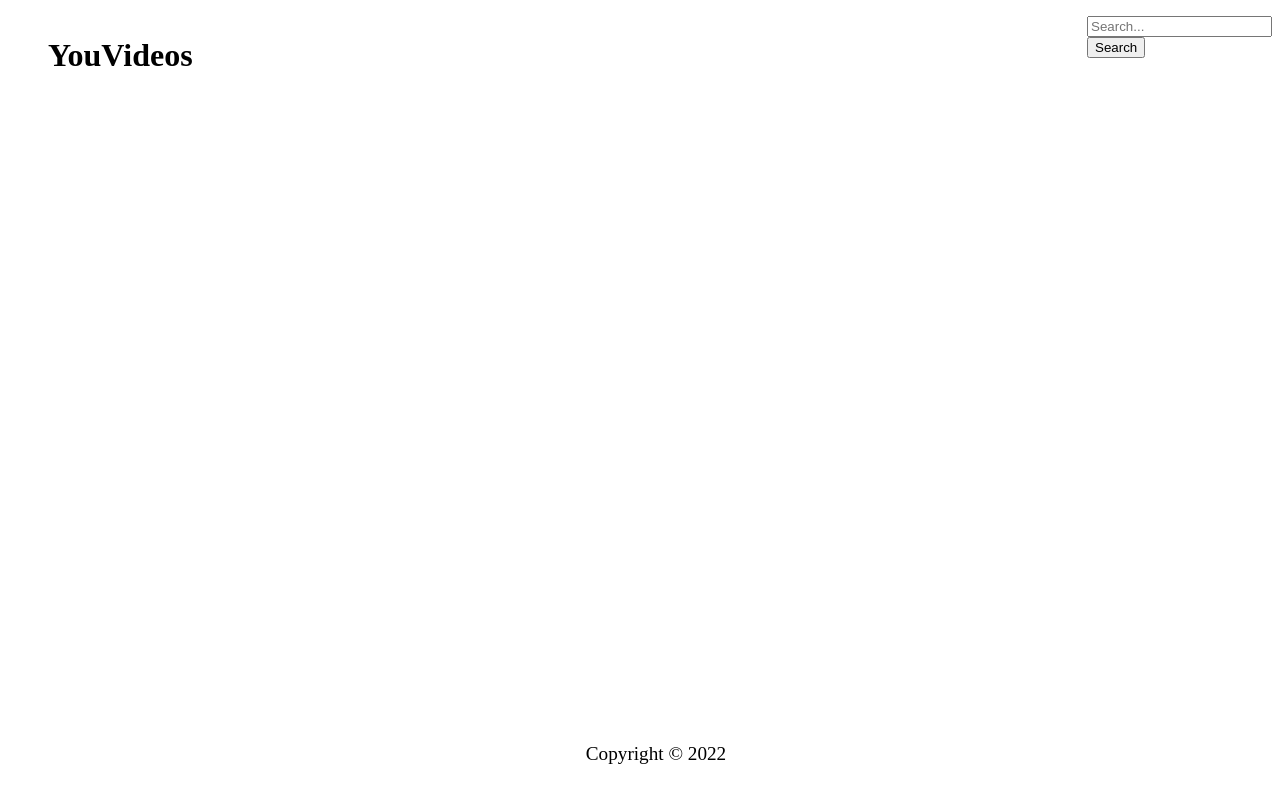
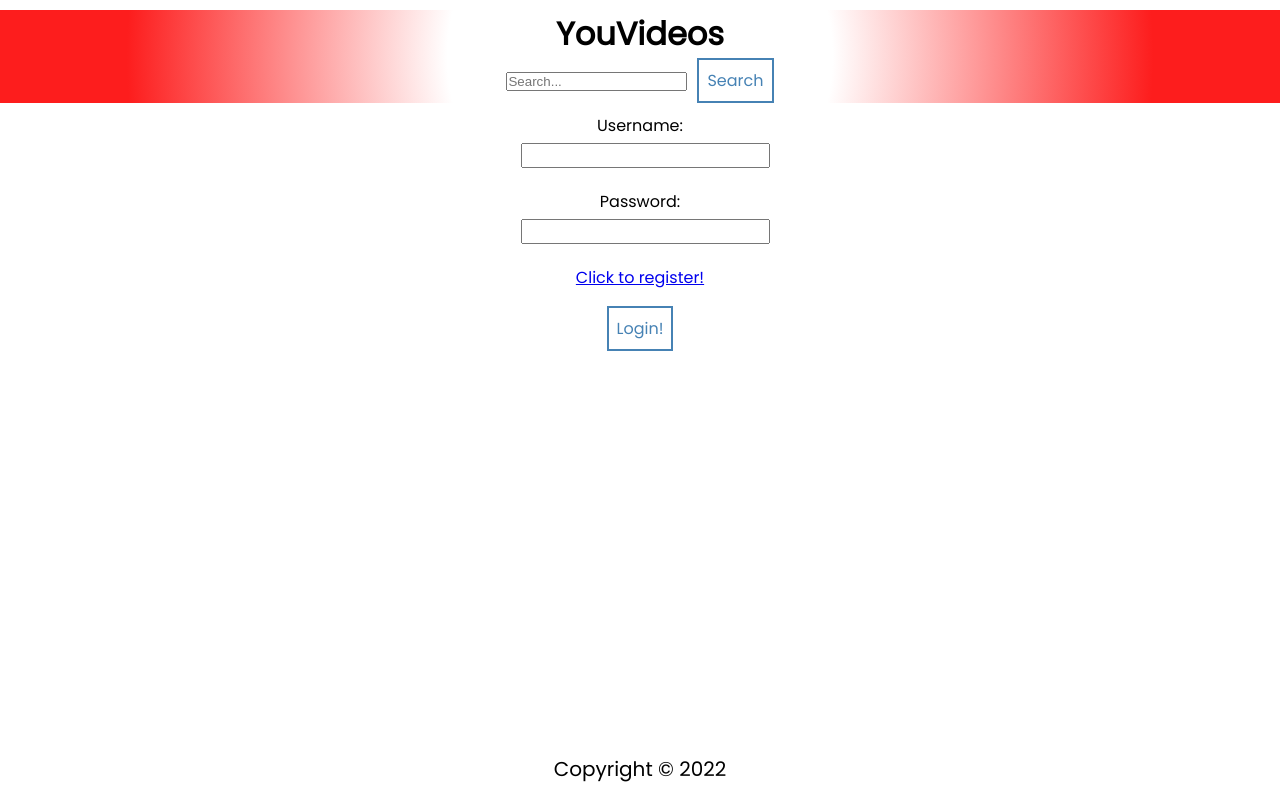
Before and after one commit to wenchijchang/YouTube_Backend_API, a React (Create React App) app in the folder frontend/: page /login in a window 1280 px wide. Built offline with nearby package versions, Linux system fonts and the light colour scheme.

Commit message:
added styling to components

```diff
--- a/frontend/src/App.js
+++ b/frontend/src/App.js
@@ -1,7 +1,7 @@
 // General Imports
 import React from "react";
 import { Routes, Route } from "react-router-dom";
-// import "./App.css";
+import "./App.css";
 
 // Pages Imports
 // import HomePage from "./pages/HomePage/HomePage";
@@ -25,17 +25,17 @@
       {/* <Navbar /> */}
       <VidNavBar />
       <Routes>
-        {/* <Route
+        <Route
           path="/"
           element={
             <PrivateRoute>
-              <HomePage />
+              <VidHomePage />
             </PrivateRoute>
           }
-        /> */}
-        {/* <Route path="/register" element={<RegisterPage />} />
-        <Route path="/login" element={<LoginPage />} /> */}
-        <Route exact path="/" element={<VidHomePage />} />
+        />
+        <Route path="/register" element={<RegisterPage />} />
+        <Route path="/login" element={<LoginPage />} />
+        {/* <Route exact path="/" element={<VidHomePage />} /> */}
         <Route path="/search/:searchTerm" element={<DisplaySearchPage />} />
         <Route path="/video/:id" element={<VideoPlayer />} />
       </Routes>
--- a/frontend/src/components/CommentForm/CommentForm.jsx
+++ b/frontend/src/components/CommentForm/CommentForm.jsx
@@ -28,7 +28,7 @@
   return (
     <form onSubmit={handleSubmit}>
       <div className="form-group">
-        <label>Comment</label>
+        <label style={{ marginRight: "10px" }}>Comment</label>
         <input
           type={"text"}
           className="form-control"
@@ -37,7 +37,11 @@
           onChange={(event) => setComment(event.target.value)}
         />
       </div>
-      <button type="submit" className="btn btn-primary">
+      <button
+        type="submit"
+        className="btn btn-primary"
+        style={{ marginTop: "10px" }}
+      >
         Submit
       </button>
     </form>
--- a/frontend/src/components/RelatedVideos/RelatedVideos.jsx
+++ b/frontend/src/components/RelatedVideos/RelatedVideos.jsx
@@ -13,7 +13,7 @@
   const getRelatedVideos = async () => {
     try {
       let response = await axios.get(
-        `https://www.googleapis.com/youtube/v3/search?type=video&relatedToVideoId=${videoId}&key=${KEY}&part=snippet`
+        `https://www.googleapis.com/youtube/v3/search?type=video&relatedToVideoId=${videoId}&key=${KEY}&part=snippet&maxResults=4`
       );
       // debugger;
       setVideos(response.data.items);
--- a/frontend/src/components/SearchBar/SearchBar.jsx
+++ b/frontend/src/components/SearchBar/SearchBar.jsx
@@ -16,18 +16,19 @@
   };
 
   return (
-    <form className="row" onSubmit={handleSubmit} style={{}}>
-      <div className="col-10">
-        <input
-          className="search-bar"
-          placeholder="Search..."
-          value={searchTerm}
-          onChange={(event) => setSearchTerm(event.target.value)}
-        />
-      </div>
-      <div className="col-2">
-        <button>Search</button>
-      </div>
+    <form className="form-inline" onSubmit={handleSubmit}>
+      <input
+        className="form-control mr-xl-2"
+        placeholder="Search..."
+        value={searchTerm}
+        onChange={(event) => setSearchTerm(event.target.value)}
+      />
+      <button
+        className="btn btn-outline-success my-2 my-sm-0"
+        style={{ marginLeft: "10px" }}
+      >
+        Search
+      </button>
     </form>
   );
 };
--- a/frontend/src/components/VidNavBar/VidNarBar.jsx
+++ b/frontend/src/components/VidNavBar/VidNarBar.jsx
@@ -6,15 +6,9 @@
   const [searchTerm, setSearchTerm] = useState("");
 
   return (
-    <div className="navBar">
-      <ul>
-        <li>
-          <h1>YouVideos</h1>
-        </li>
-        <li>
-          <SearchBar setSearchTerm={setSearchTerm} />
-        </li>
-      </ul>
+    <div className="navbar">
+      <h1>YouVideos</h1>
+      <SearchBar setSearchTerm={setSearchTerm} />
     </div>
   );
 };
--- a/frontend/src/components/VidNavBar/VidNavBar.css
+++ b/frontend/src/components/VidNavBar/VidNavBar.css
@@ -1,5 +1,17 @@
-ul {
+.navbar {
+  background: rgb(255, 255, 255);
+  background: radial-gradient(
+    circle,
+    rgba(255, 255, 255, 1) 30%,
+    rgba(253, 29, 29, 1) 80%,
+    rgba(253, 29, 29, 1) 100%
+  );
+  text-align: center;
+  margin: 10px 0 10px 0;
+}
+
+/* ul {
   display: flex;
   justify-content: space-between;
   list-style-type: none;
-}
+} */
--- a/frontend/src/components/VideoPlayer/VideoPlayer.jsx
+++ b/frontend/src/components/VideoPlayer/VideoPlayer.jsx
@@ -13,7 +13,7 @@
   const getComments = async () => {
     try {
       let response = await axios.get(
-        `http://127.0.0.1:8000/api/comments/by_vid_id?video_id=${videoId}`
+        `http://127.0.0.1:8000/api/comments/by_vid_id?video_id=${id}`
       );
       console.log(response);
       // video_id=${videoId} or v=${id} ?
@@ -30,7 +30,7 @@
   // pass in id in [] ?
 
   return (
-    <div style={{ display: "flex" }}>
+    <div style={{ display: "flex", margin: "50px 50px 0 50px" }}>
       <div>
         <div className="container">
           <iframe
@@ -42,11 +42,11 @@
             frameborder="0"
           ></iframe>
         </div>
-        <div>
+        <div style={{ marginTop: "20px" }}>
           <CommentForm videoId={id} getComments={getComments} />
         </div>
         <div>
-          <ul>
+          <ul style={{ listStyleType: "none" }}>
             <li>
               <CommentList comments={comments} />
             </li>
--- a/frontend/src/pages/VidHomePage/VidHomePage.js
+++ b/frontend/src/pages/VidHomePage/VidHomePage.js
@@ -23,7 +23,7 @@
   }, []);
 
   return (
-    <div>
+    <div style={{ marginTop: "50px" }}>
       <VideoList videos={videos} />
     </div>
   );
```
